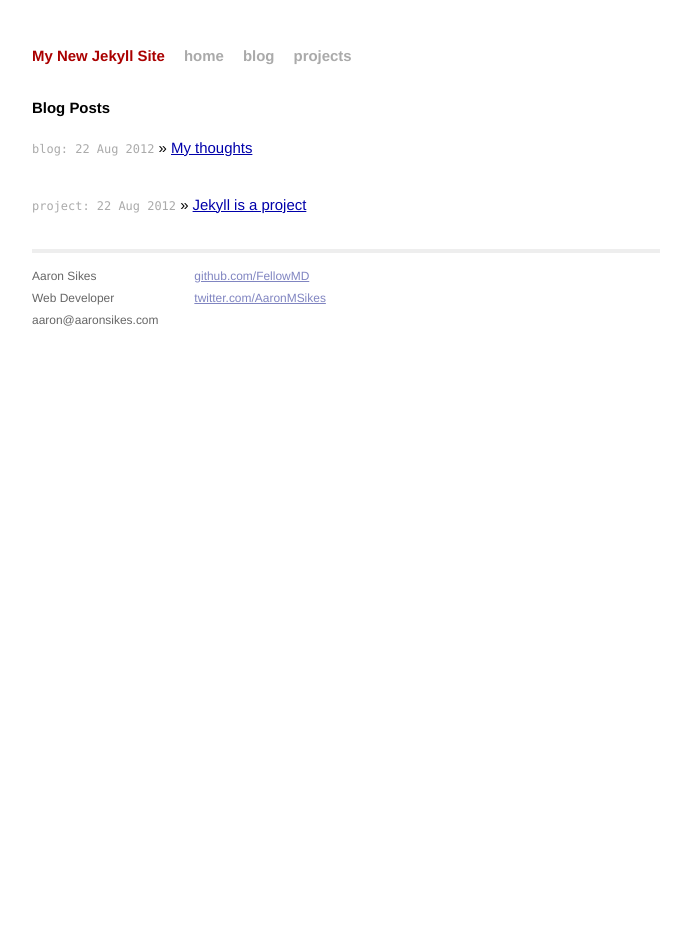
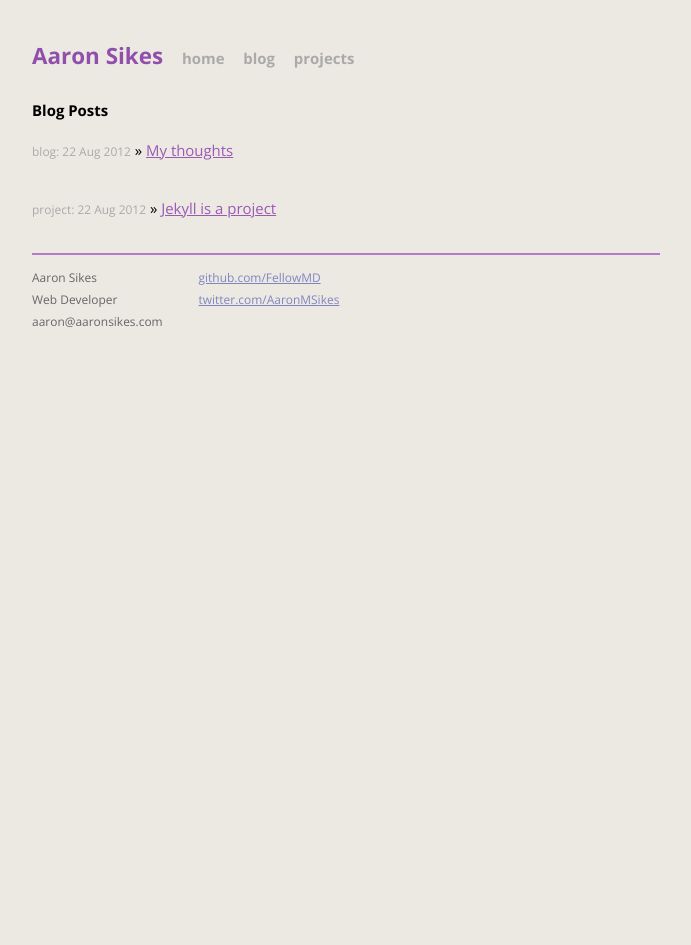
Before and after one commit to FellowMD/aaronsikes.com, a Jekyll site: the page built from index.html, in a window 1280 px wide. Shown: the whole page, without its empty margins (294-985 px from the left). Built offline with Jekyll 4.4.1, drawn with Linux system fonts in a browser that asks for light colours; Markdown is read by kramdown in place of the engine named in the settings.

Commit message:
Made the style a bit more me. Added Open Sans and some purple woo

```diff
--- a/_layouts/default.html
+++ b/_layouts/default.html
@@ -12,13 +12,15 @@
         <!-- Custom CSS -->
         <link rel="stylesheet" href="/css/main.css">
 
+        <link href='http://fonts.googleapis.com/css?family=Open+Sans:400,700' rel='stylesheet' type='text/css'>
+
     </head>
     <body>
 
         <div class="container">
           <div class="site">
             <div class="header">
-              <h1 class="title"><a href="/">{{ site.name }}</a></h1>
+              <h1 class="title"><a href="/">Aaron Sikes</a></h1>
               <a class="extra" href="/">home</a>
               <a class="extra" href="/blog">blog</a>
               <a class="extra" href="/projects">projects</a>
--- a/css/main.css
+++ b/css/main.css
@@ -13,8 +13,8 @@ body {
   height: 100%;
 }
 body {
-  background-color: #FFF;
-  font: 13.34px Helvetica, Arial, sans-serif;
+  background-color: #ece9e2;
+  font-family: 'Open Sans', sans-serif;
   font-size: small;
   text-align: center;
 }
@@ -33,13 +33,16 @@ p {
   margin: 1em 0;
 }
 a {
-  color: #00a;
+  color: #9b59b6;
 }
 a:hover {
-  color: #000;
+  color: #752b94;
 }
 a:visited {
-  color: #a0a;
+  color: #9b59b6;
+}
+a:visited:hover {
+  color: #752b94;
 }
 /*****************************************************************************/
 /*
@@ -55,8 +58,11 @@ ul.posts li {
 }
 ul.posts span {
   color: #aaa;
-  font-family: Monaco, "Courier New", monospace;
+  font-family: 'Open Sans', sans-serif;
   font-size: 80%;
+}
+a {
+  font-family: 'Open Sans', sans-serif;
 }
 /*****************************************************************************/
 /*
@@ -79,7 +85,8 @@ ul.posts span {
   margin-bottom: 2em;
 }
 .site .header h1.title a {
-  color: #a00;
+  font-size: 150%;
+  color: #914FAC;
 }
 .site .header h1.title a:hover {
   color: #000;
@@ -97,7 +104,7 @@ ul.posts span {
 .site .footer {
   font-size: 80%;
   color: #666;
-  border-top: 4px solid #eee;
+  border-top: 2px solid #B379CB;
   margin-top: 2em;
   overflow: hidden;
 }
```
Also changed, not shown: less/main.less (+21 -8 lines).
